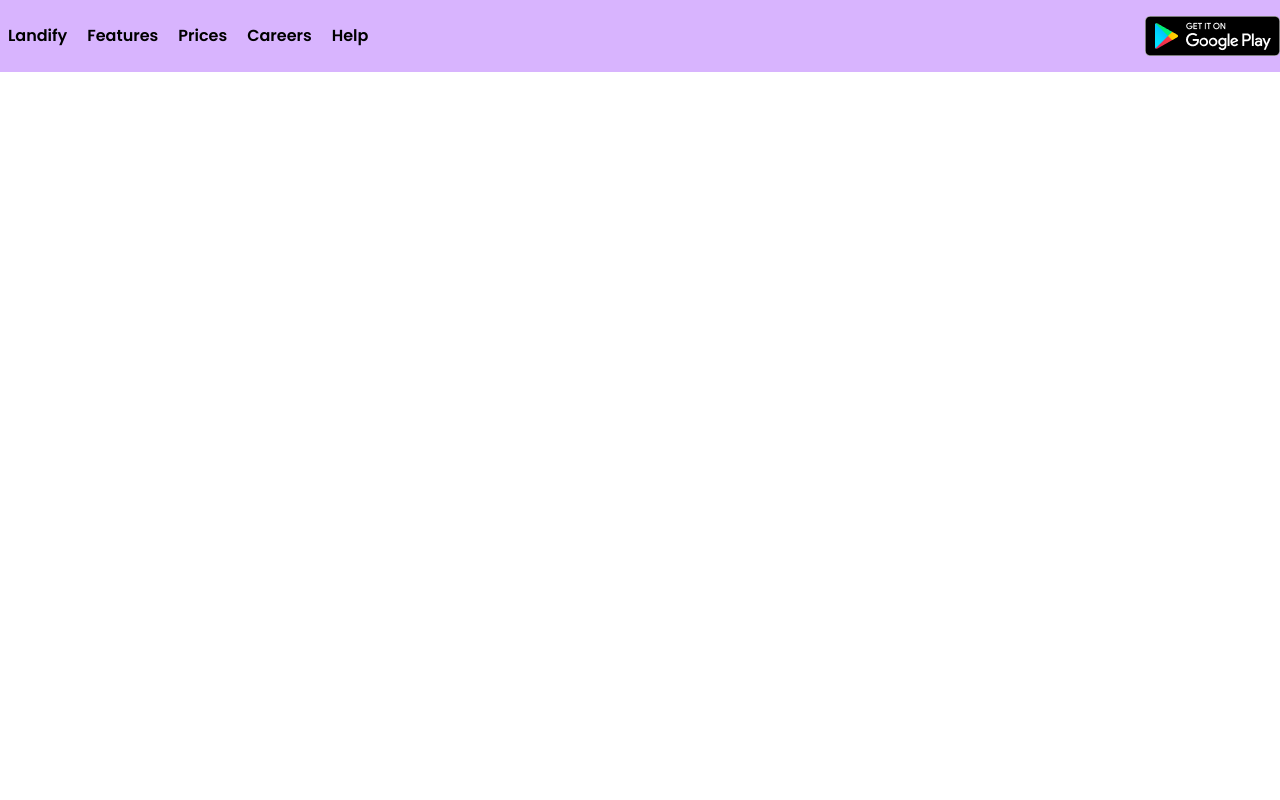
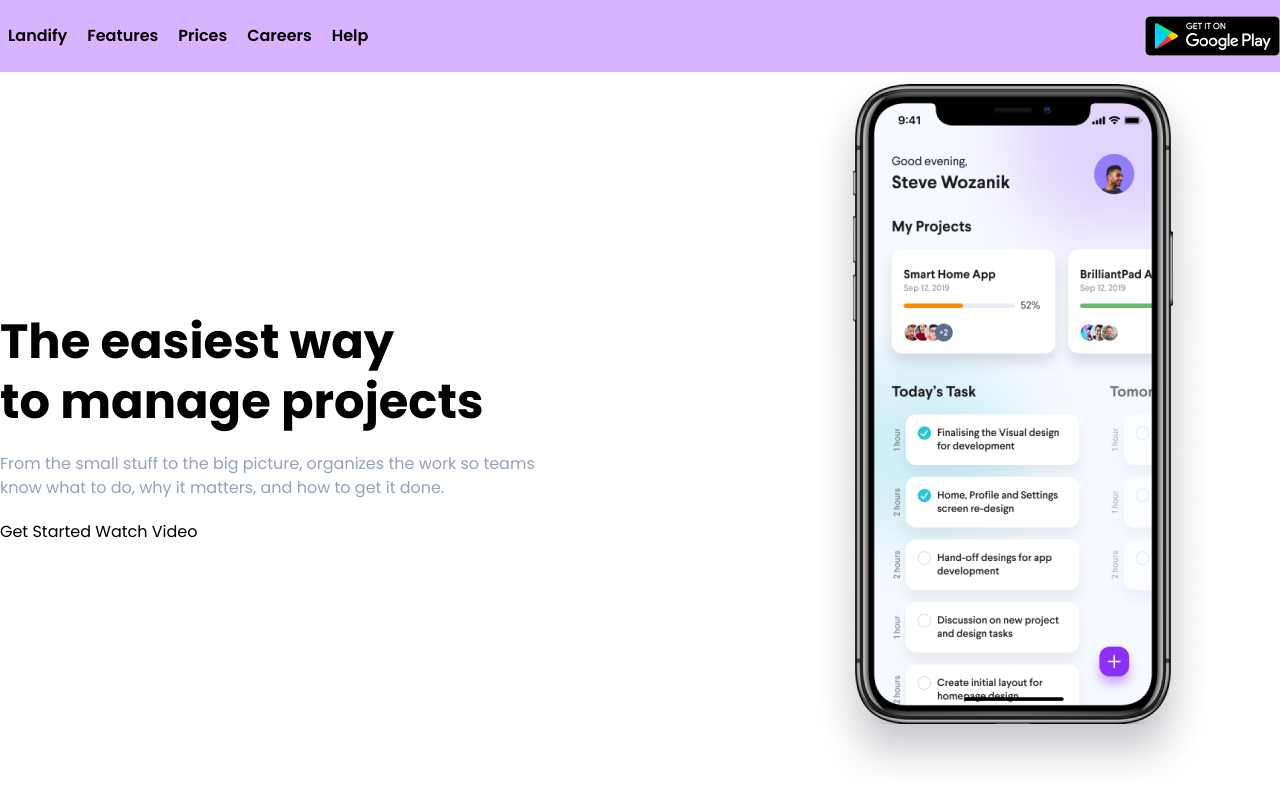
Before and after one commit to mmsstudent2021/swd-sept, a website: page tailwindcss/src/index.html in a window 1280 px wide. Drawn offline with Linux system fonts and the light colour scheme; a web font is replaced by a local one.

Commit message:
first section

```diff
--- a/tailwindcss/src/index.html
+++ b/tailwindcss/src/index.html
@@ -32,5 +32,31 @@
             </div>
         </div>
     </nav>
+
+    <main class="max-w-7xl mx-auto">
+        <section>
+            <div class="flex justify-between items-center">
+
+                <div class="basis-7/12 ">
+                   <div class="max-w-xl space-y-5">
+                    <h1 class="text-5xl font-bold leading-tight">The easiest way
+                        <span class="inline-block">
+                            to manage projects
+                        </span>
+                    </h1>
+                    <p class="text-slate-400">From the small stuff to the big picture, organizes the work so teams know what to do, why it matters, and how to get it done.</p>
+                     <div>
+                        <button>Get Started</button>
+                        <button>Watch Video</button>
+                     </div>
+                   </div>
+                </div>
+
+                <div class="flex-1 ">
+                    <img class="block m-auto" src="../images/mobile.png" alt="">
+                </div>
+            </div>
+        </section>
+    </main>
 </body>
 </html>
```
Also changed, not shown: tailwindcss/src/output.css.
